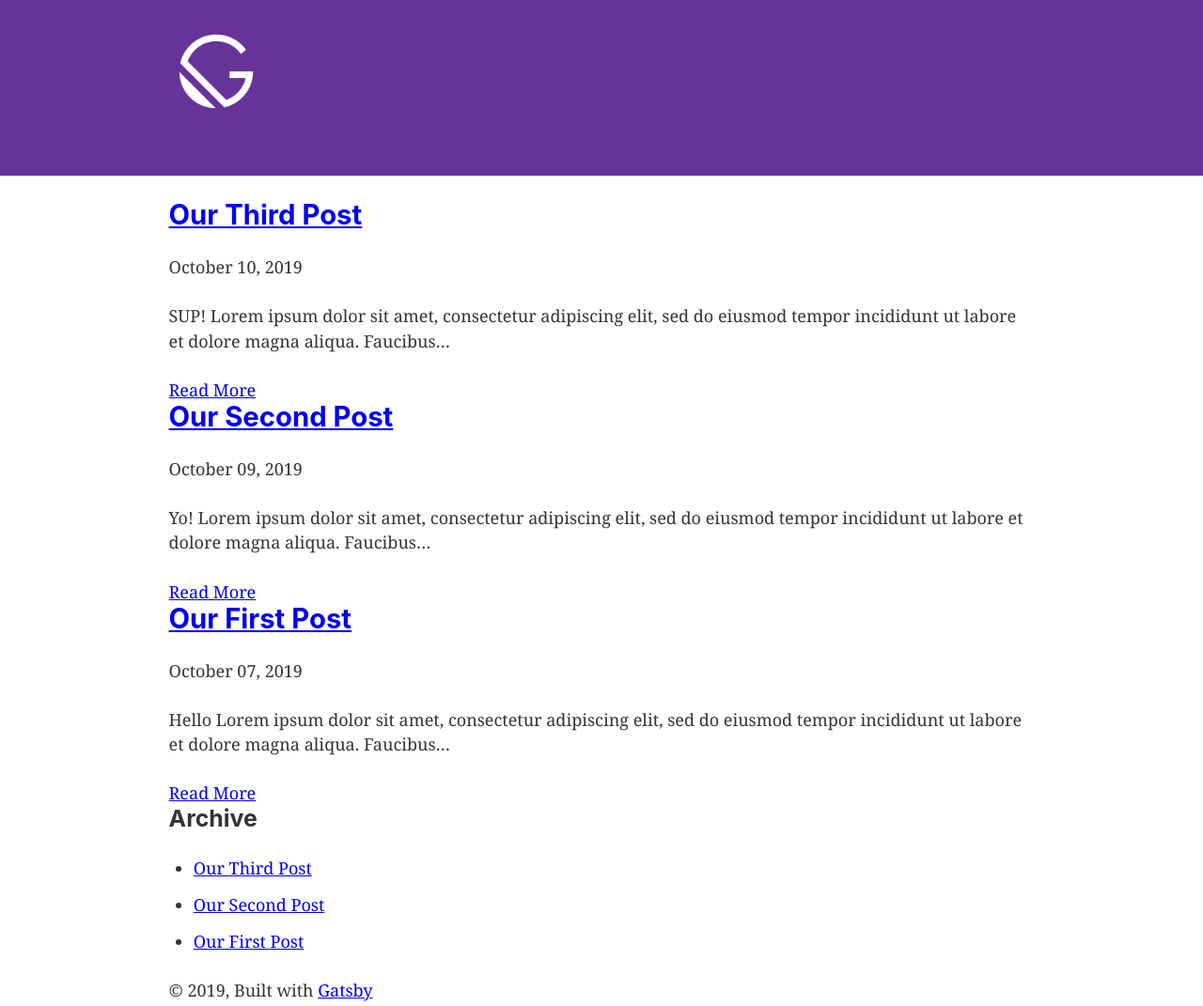
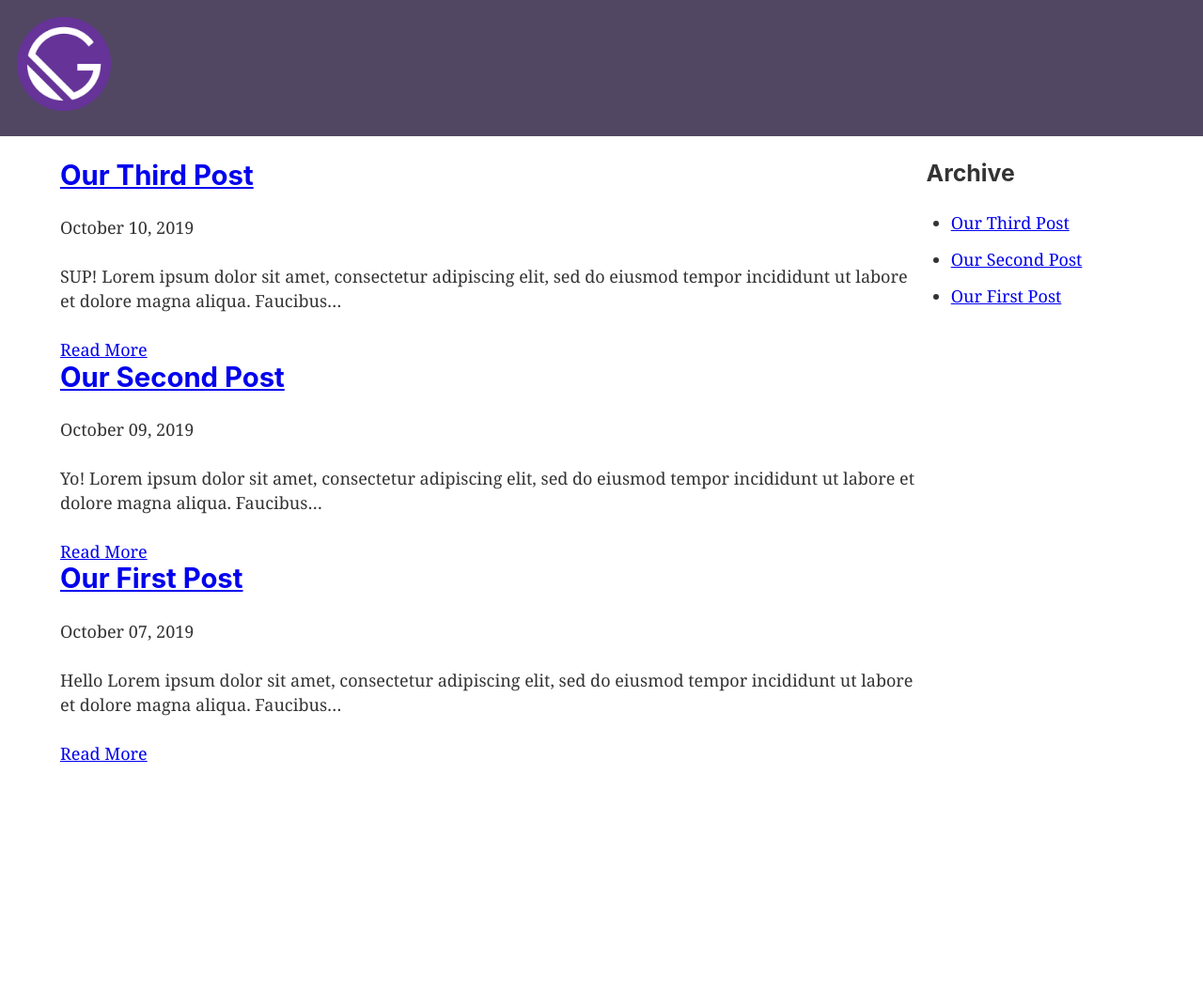
Before and after one commit to EvgenyMinin/proGatsby2, a Gatsby site: page / in a window 1280 px wide. Shown: the whole page at 94% size. After the commit the page ends 815 px from the top, so only its background shows below. Built offline with nearby package versions, Linux system fonts and the light colour scheme; Gatsby itself is replaced by a stand-in of ours.

Commit message:
feature styled components in gatsby

```diff
--- a/gatsby-config.js
+++ b/gatsby-config.js
@@ -6,6 +6,7 @@ module.exports = {
   },
   plugins: [
     `gatsby-plugin-react-helmet`,
+    `gatsby-plugin-styled-components`,
     {
       resolve: `gatsby-source-filesystem`,
       options: {
@@ -28,13 +29,13 @@ module.exports = {
       },
     },
     {
-      resolve: 'gatsby-source-filesystem',
+      resolve: "gatsby-source-filesystem",
       options: {
         path: `${__dirname}/src/posts`,
-        name: 'posts'
-      }
+        name: "posts",
+      },
     },
-    'gatsby-transformer-remark',
+    "gatsby-transformer-remark",
     // this (optional) plugin enables Progressive Web App + Offline functionality
     // To learn more, visit: https://gatsby.dev/offline
     // `gatsby-plugin-offline`,
--- a/package.json
+++ b/package.json
@@ -5,19 +5,22 @@
   "version": "0.1.0",
   "author": "Kyle Mathews <mathews.kyle@gmail.com>",
   "dependencies": {
+    "babel-plugin-styled-components": "^1.10.6",
     "gatsby": "^2.15.29",
     "gatsby-image": "^2.2.24",
     "gatsby-plugin-manifest": "^2.2.20",
     "gatsby-plugin-offline": "^3.0.11",
     "gatsby-plugin-react-helmet": "^3.1.10",
     "gatsby-plugin-sharp": "^2.2.28",
+    "gatsby-plugin-styled-components": "^3.1.9",
     "gatsby-source-filesystem": "^2.1.29",
     "gatsby-transformer-remark": "^2.6.27",
     "gatsby-transformer-sharp": "^2.2.20",
     "prop-types": "^15.7.2",
     "react": "^16.10.2",
     "react-dom": "^16.10.2",
-    "react-helmet": "^5.2.1"
+    "react-helmet": "^5.2.1",
+    "styled-components": "^4.4.0"
   },
   "devDependencies": {
     "prettier": "^1.18.2"
--- a/src/components/header.js
+++ b/src/components/header.js
@@ -1,23 +1,27 @@
 import { Link } from "gatsby"
 import PropTypes from "prop-types"
 import React from "react"
+import styled from "styled-components"
 
-import gatsbyLogo from '../images/gatsby-icon.png';
+import gatsbyLogo from "../images/gatsby-icon.png"
+
+const HeaderWrapper = styled.div`
+  background: #524763;
+  margin-bottom: 1.45rem;
+  img {
+    margin-bottom: 0;
+  }
+`
+
+const HeaderContainer = styled.div`
+  margin: 0 auto;
+  max-width: 960;
+  padding: 1rem;
+`
 
 const Header = ({ siteTitle }) => (
-  <header
-    style={{
-      background: `rebeccapurple`,
-      marginBottom: `1.45rem`,
-    }}
-  >
-    <div
-      style={{
-        margin: `0 auto`,
-        maxWidth: 960,
-        padding: `1.45rem 1.0875rem`,
-      }}
-    >
+  <HeaderWrapper>
+    <HeaderContainer>
       <h1 style={{ margin: 0 }}>
         <Link
           to="/"
@@ -28,15 +32,15 @@ const Header = ({ siteTitle }) => (
         >
           <img
             style={{
-              width: '100px'
+              width: "100px",
             }}
             src={gatsbyLogo}
-            alt='GatsbyLogo'
+            alt="GatsbyLogo"
           />
         </Link>
       </h1>
-    </div>
-  </header>
+    </HeaderContainer>
+  </HeaderWrapper>
 )
 
 Header.propTypes = {
--- a/src/components/layout.js
+++ b/src/components/layout.js
@@ -1,11 +1,19 @@
 import React from "react"
 import PropTypes from "prop-types"
 import { Helmet } from "react-helmet"
+import styled from "styled-components"
 import { useStaticQuery, graphql } from "gatsby"
 
 import Header from "./header"
 import Archive from "./archive"
 import "./layout.css"
+
+const MainLayout = styled.main`
+  max-width: 90%;
+  margin: 0 auto;
+  display: grid;
+  grid-template-columns: 4fr 1fr;
+`
 
 const Layout = ({ children }) => {
   const data = useStaticQuery(graphql`
@@ -34,22 +42,10 @@ const Layout = ({ children }) => {
         <html lang="en" />
       </Helmet>
       <Header siteTitle={data.site.siteMetadata.title} />
-      <div
-        style={{
-          margin: `0 auto`,
-          maxWidth: 960,
-          padding: `0px 1.0875rem 1.45rem`,
-          paddingTop: 0,
-        }}
-      >
-        <main>{children}</main>
+      <MainLayout>
+        <div>{children}</div>
         <Archive />
-        <footer>
-          © {new Date().getFullYear()}, Built with
-          {` `}
-          <a href="https://www.gatsbyjs.org">Gatsby</a>
-        </footer>
-      </div>
+      </MainLayout>
     </>
   )
 }
```
Also changed, not shown: 1 other file.
